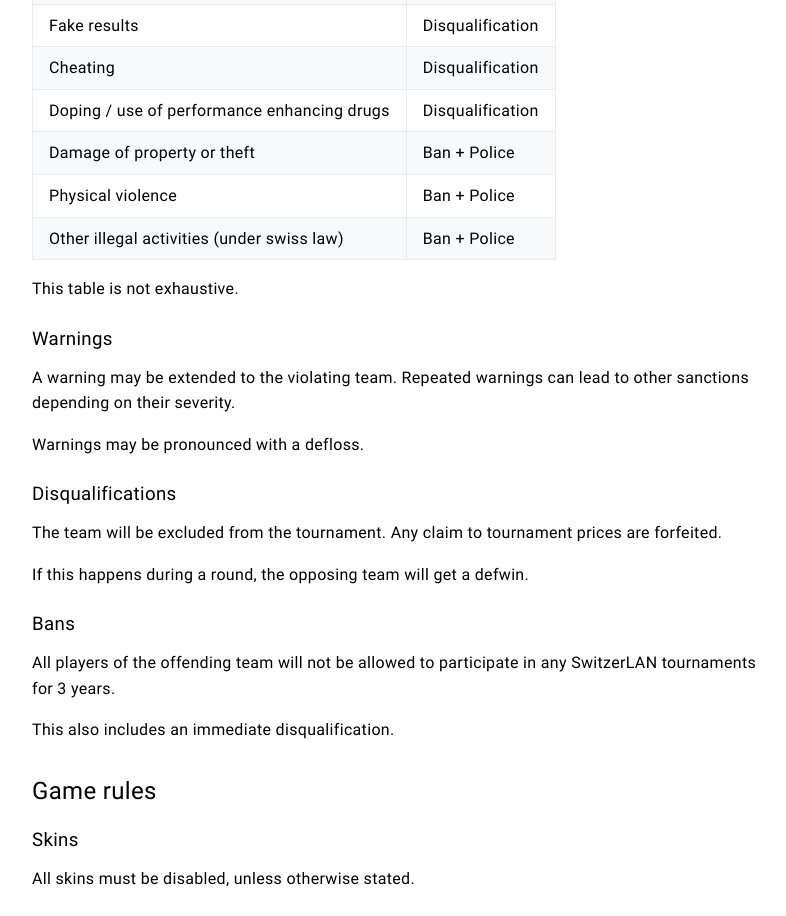
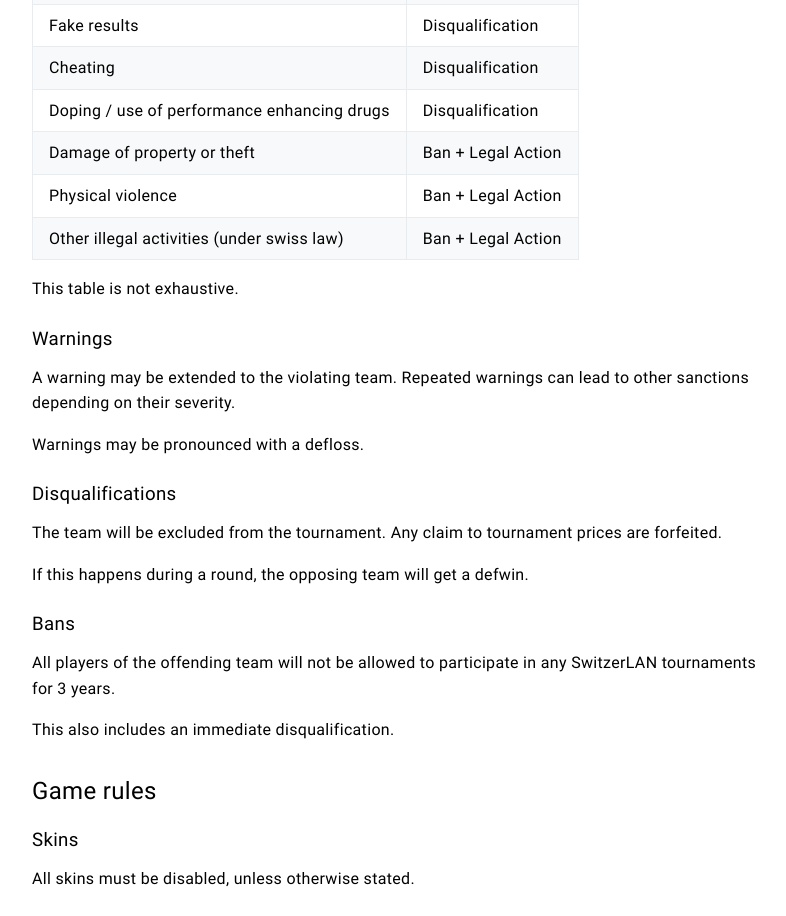
Before and after one commit to runebaas/switzerlan-rules, a plain HTML site: page index.html in a window 1280 px wide. Shown: the part 4340-5256 px from the top of the page, without its empty margins (240-1026 px from the left). Drawn offline with Linux system fonts and the light colour scheme.

Commit message:
deploy: c2195859e7a481883fa66bab89a08acf015b0858

```diff
--- a/index.html
+++ b/index.html
@@ -40,7 +40,7 @@ This must be within reason and participants must guarantee that there is no risk
 <a class=anchor href=#conflict-resolution>#</a></h2><h3 id=match-issue>Match Issue
 <a class=anchor href=#match-issue>#</a></h3><p>If an issue arises during the tournament, you must contact tournament officials.</p><p>Please provide any proof, such as screenshots, chats, etc., that are related to the issue.</p><h3 id=decision-issue>Decision Issue
 <a class=anchor href=#decision-issue>#</a></h3><p>In case of disagreement with a decision, the team representative may appeal to the head of tournaments.</p><h3 id=penalties>Penalties
-<a class=anchor href=#penalties>#</a></h3><table><thead><tr><th>Violation</th><th>Sanction</th></tr></thead><tbody><tr><td>Insults</td><td>Warning</td></tr><tr><td>Deception</td><td>Warning</td></tr><tr><td>Excessive protesting</td><td>Warning</td></tr><tr><td>Unnecessary pausing</td><td>Warning</td></tr><tr><td>Be late or unresponsive</td><td>Warning</td></tr><tr><td>Use of unregistered accounts</td><td>Warning</td></tr><tr><td>Use of players not registered in the team</td><td>Disqualification</td></tr><tr><td>Discrimination</td><td>Disqualification</td></tr><tr><td>Fake results</td><td>Disqualification</td></tr><tr><td>Cheating</td><td>Disqualification</td></tr><tr><td>Doping / use of performance enhancing drugs</td><td>Disqualification</td></tr><tr><td>Damage of property or theft</td><td>Ban + Police</td></tr><tr><td>Physical violence</td><td>Ban + Police</td></tr><tr><td>Other illegal activities (under swiss law)</td><td>Ban + Police</td></tr></tbody></table><p>This table is not exhaustive.</p><h3 id=warnings>Warnings
+<a class=anchor href=#penalties>#</a></h3><table><thead><tr><th>Violation</th><th>Sanction</th></tr></thead><tbody><tr><td>Insults</td><td>Warning</td></tr><tr><td>Deception</td><td>Warning</td></tr><tr><td>Excessive protesting</td><td>Warning</td></tr><tr><td>Unnecessary pausing</td><td>Warning</td></tr><tr><td>Be late or unresponsive</td><td>Warning</td></tr><tr><td>Use of unregistered accounts</td><td>Warning</td></tr><tr><td>Use of players not registered in the team</td><td>Disqualification</td></tr><tr><td>Discrimination</td><td>Disqualification</td></tr><tr><td>Fake results</td><td>Disqualification</td></tr><tr><td>Cheating</td><td>Disqualification</td></tr><tr><td>Doping / use of performance enhancing drugs</td><td>Disqualification</td></tr><tr><td>Damage of property or theft</td><td>Ban + Legal Action</td></tr><tr><td>Physical violence</td><td>Ban + Legal Action</td></tr><tr><td>Other illegal activities (under swiss law)</td><td>Ban + Legal Action</td></tr></tbody></table><p>This table is not exhaustive.</p><h3 id=warnings>Warnings
 <a class=anchor href=#warnings>#</a></h3><p>A warning may be extended to the violating team. Repeated warnings can lead to other sanctions depending on their severity.</p><p>Warnings may be pronounced with a defloss.</p><h3 id=disqualifications>Disqualifications
 <a class=anchor href=#disqualifications>#</a></h3><p>The team will be excluded from the tournament. Any claim to tournament prices are forfeited.</p><p>If this happens during a round, the opposing team will get a defwin.</p><h3 id=bans>Bans
 <a class=anchor href=#bans>#</a></h3><p>All players of the offending team will not be allowed to participate in any SwitzerLAN tournaments for 3 years.</p><p>This also includes an immediate disqualification.</p><h2 id=game-rules>Game rules
```
